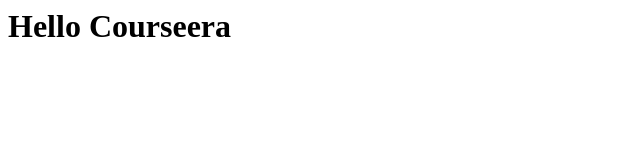
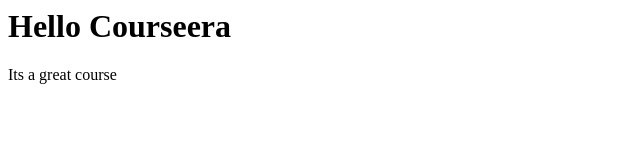
Before and after one commit to infvarun/coursera-test, a plain HTML site: page site/index.html in a window 1280 px wide. Shown: the full height of the page, 0-640 px from the left. Drawn offline with Linux system fonts and the light colour scheme.

Commit message:
My First Page change 1

```diff
--- a/site/index.html
+++ b/site/index.html
@@ -4,5 +4,6 @@
 </head>
 <body>
 <h1>Hello Courseera</h1>
+<p>Its a great course</p>
 </body>
 </html>
```
